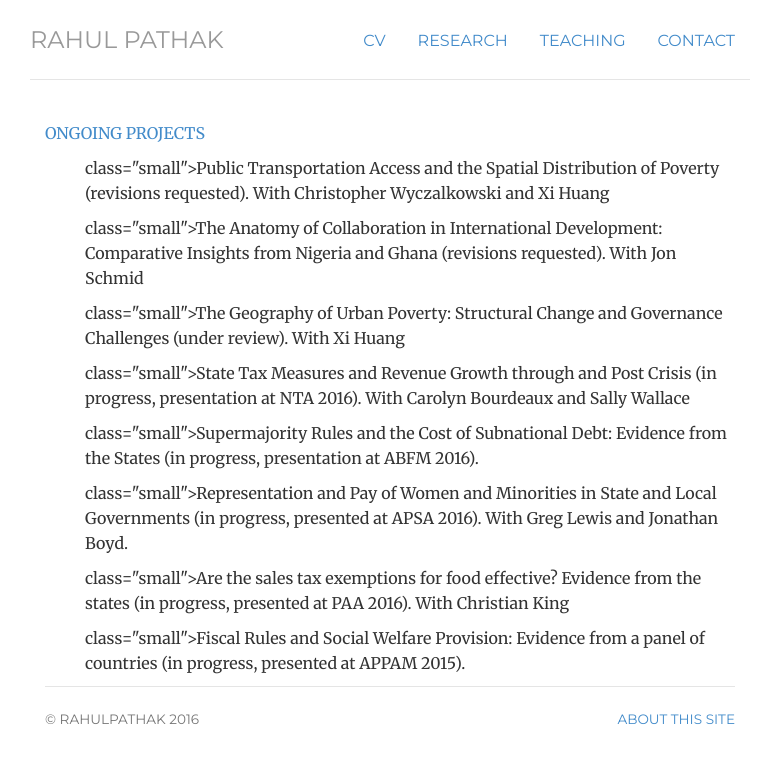
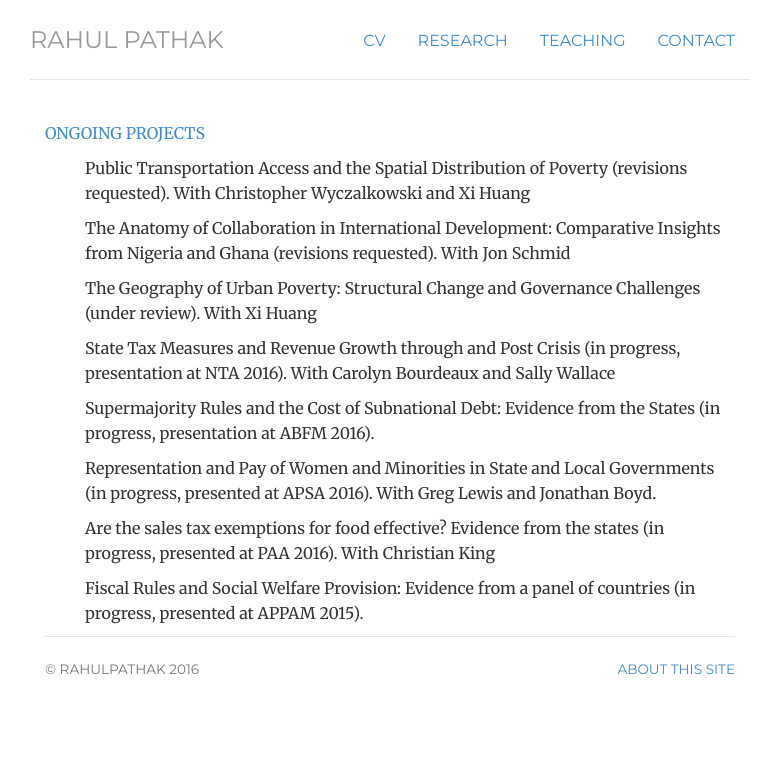
Before and after one commit to pathak-rahul/pathak-rahul.github.io, a Jekyll site: the page built from ongoing/index.html, in a window 1280 px wide. Shown: the top 763 px of the page, without its empty margins (250-1016 px from the left). Built offline with Jekyll 4.4.1, drawn with Linux system fonts in a browser that asks for light colours.

Commit message:
Update index.html

```diff
--- a/ongoing/index.html
+++ b/ongoing/index.html
@@ -10,14 +10,14 @@ title: ongoing
 <p class="text-primary">ONGOING PROJECTS</p>
 
 <ol>
-<p> class="small">Public Transportation Access and the Spatial Distribution of Poverty (revisions requested). With Christopher Wyczalkowski and Xi Huang</p>
-<p> class="small">The Anatomy of Collaboration in International Development: Comparative Insights from Nigeria and Ghana (revisions requested). With Jon Schmid</p>
-<p> class="small">The Geography of Urban Poverty: Structural Change and Governance Challenges (under review). With Xi Huang</p>
-<p> class="small">State Tax Measures and Revenue Growth through and Post Crisis (in progress, presentation at NTA 2016). With Carolyn Bourdeaux and Sally Wallace</p>
-<p> class="small">Supermajority Rules and the Cost of Subnational Debt: Evidence from the States (in progress, presentation at ABFM 2016).</p>
-<p> class="small">Representation and Pay of Women and Minorities in State and Local Governments (in progress, presented at APSA 2016). With Greg Lewis and Jonathan Boyd.</p>
-<p> class="small">Are the sales tax exemptions for food effective? Evidence from the states (in progress, presented at PAA 2016). With Christian King</p>
-<p> class="small">Fiscal Rules and Social Welfare Provision: Evidence from a panel of countries (in progress, presented at APPAM 2015).</p>
+<p class="small">Public Transportation Access and the Spatial Distribution of Poverty (revisions requested). With Christopher Wyczalkowski and Xi Huang</p>
+<p class="small">The Anatomy of Collaboration in International Development: Comparative Insights from Nigeria and Ghana (revisions requested). With Jon Schmid</p>
+<p class="small">The Geography of Urban Poverty: Structural Change and Governance Challenges (under review). With Xi Huang</p>
+<p class="small">State Tax Measures and Revenue Growth through and Post Crisis (in progress, presentation at NTA 2016). With Carolyn Bourdeaux and Sally Wallace</p>
+<p class="small">Supermajority Rules and the Cost of Subnational Debt: Evidence from the States (in progress, presentation at ABFM 2016).</p>
+<p class="small">Representation and Pay of Women and Minorities in State and Local Governments (in progress, presented at APSA 2016). With Greg Lewis and Jonathan Boyd.</p>
+<p class="small">Are the sales tax exemptions for food effective? Evidence from the states (in progress, presented at PAA 2016). With Christian King</p>
+<p class="small">Fiscal Rules and Social Welfare Provision: Evidence from a panel of countries (in progress, presented at APPAM 2015).</p>
 </ol>
 
   </p> </span>
```
